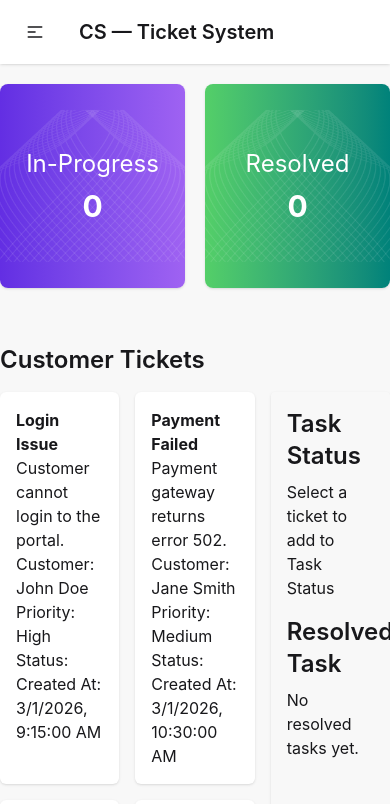
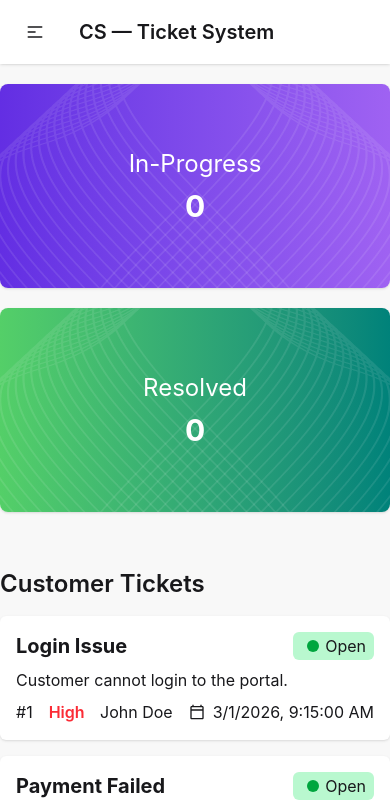
Before and after one commit to soheldev-codes/CustomerTicket, a React (Vite) app: page / in a window 390 px wide. Shown: the top 804 px of the page. Built offline with nearby package versions, Linux system fonts and the light colour scheme.

Commit message:
react icon use and ticket  card design

```diff
--- a/package.json
+++ b/package.json
@@ -14,6 +14,7 @@
     "daisyui": "^5.5.19",
     "react": "^19.2.0",
     "react-dom": "^19.2.0",
+    "react-icons": "^5.6.0",
     "react-toastify": "^11.0.5",
     "tailwindcss": "^4.2.1"
   },
--- a/src/App.jsx
+++ b/src/App.jsx
@@ -18,6 +18,12 @@ function App() {
     const remaining = allTickets.find((ticket) => ticket.id === ticketId);
     const updateStatus = { ...remaining, status: "inprogress" };
     setInProgressTickets([...inProgressTickets, updateStatus]);
+
+    const updatedTickets = allTickets.map((ticket) =>
+      ticket.id === ticketId ? { ...ticket, status: "inprogress" } : ticket,
+    );
+
+    setAllTickets(updatedTickets);
 
     toast.success("Succefully Added PrgressBar!");
 
@@ -44,7 +50,7 @@ function App() {
   };
 
   return (
-    <div className="bg-base-200">
+    <div className="bg-base-200 ">
       <NavMenu />
       <Dashbord
         inProgressTickets={inProgressTickets}
--- a/src/Components/Dashbord/Dashbord.jsx
+++ b/src/Components/Dashbord/Dashbord.jsx
@@ -3,7 +3,7 @@ import DashboarCard from "../DashbordCard/DashboarCard";
 const Dashbord = ({ inProgressTickets, resolvedTickets }) => {
   return (
     <div className="container mx-auto 5-5">
-      <div className="flex justify-center mt-5 gap-5">
+      <div className="flex flex-col md:flex-row justify-center mt-5 gap-5">
         <DashboarCard
           gradientColor="bg-gradient-to-r from-[#632EE3] to-[#9F62F2] "
           title="In-Progress"
--- a/src/Components/MainSection/MainSection.jsx
+++ b/src/Components/MainSection/MainSection.jsx
@@ -12,9 +12,12 @@ const MainSection = ({
   return (
     <div className="container  mx-auto mt-10 gap-5">
       <h2 className="text-2xl font-semibold py-4">Customer Tickets</h2>
-      <div className="grid grid-cols-12 gap-4">
-        <div className="  col-span-8 rounded ">
-          <div className="grid grid-cols-2 gap-4">
+      <div
+        className="grid grid-cols-1
+       md:grid-cols-12 md:space-x-4"
+      >
+        <div className="  col-span-9 rounded ">
+          <div className="grid grid-cols-1 md:grid-cols-2 gap-4">
             {tickets.map((ticket) => (
               <SingleTicket
                 handleCardBtn={handleCardBtn}
@@ -24,7 +27,8 @@ const MainSection = ({
             ))}
           </div>
         </div>
-        <div className="shadow space-y-4 p-4 col-span-4 rounded">
+        {/* Right Side */}
+        <div className="  space-y-4 p-4 col-span-3 rounded">
           <div>
             <h2 className="text-2xl mb-2 font-semibold">Task Status</h2>
             <div>
--- a/src/Components/NavMenu/NavMenu.jsx
+++ b/src/Components/NavMenu/NavMenu.jsx
@@ -1,5 +1,3 @@
-import React from "react";
-
 const NavMenu = () => {
   const NavLinks = (
     <>
--- a/src/Components/SingleTicket/SingleTicket.jsx
+++ b/src/Components/SingleTicket/SingleTicket.jsx
@@ -1,15 +1,53 @@
+import { GoDotFill } from "react-icons/go";
+import { MdOutlineCalendarToday } from "react-icons/md";
 const SingleTicket = ({ ticket, handleCardBtn }) => {
+  const getPriorityClass = (priority) => {
+    if (priority === "High") {
+      return "text-red-500"; // red
+    }
+    if (priority === "Medium") {
+      return "text-yellow-500"; // yellow
+    }
+    if (priority === "Low") {
+      return "text-green-400"; // green
+    }
+    return "taxt-base";
+  };
   return (
     <div
       onClick={() => handleCardBtn(ticket.id)}
-      className=" p-4 bg-white rounded-md shadow cursor-pointer hover:bg-gray-50"
+      className=" p-4 bg-white text-base-500 rounded-md shadow cursor-pointer space-y-2 hover:bg-gray-50"
     >
-      <h3 className="font-bold">{ticket?.title}</h3>
+      <div className="flex justify-between">
+        <h3 className="font-bold text-xl">{ticket?.title}</h3>
+        {ticket.status === "inprogress" ? (
+          <div className="flex items-center px-2 rounded-md bg-yellow-200">
+            <GoDotFill className="text-yellow-600 text-2xl" />
+            In Progress
+          </div>
+        ) : (
+          <div className="flex items-center px-2 rounded-md bg-green-200">
+            <GoDotFill className="text-green-600 text-2xl" />
+            Open
+          </div>
+        )}
+      </div>
       <p>{ticket?.description}</p>
-      <p>Customer: {ticket?.customer}</p>
-      <p>Priority: {ticket?.priority}</p>
-      <p>Status: {ticket?.status}</p>
-      <p>Created At: {new Date(ticket.createdAt).toLocaleString()}</p>
+      <div className="flex justify-between gap-2">
+        <div className="flex gap-4">
+          <p>#{ticket?.id}</p>
+          <p className={` font-semibold ${getPriorityClass(ticket.priority)}`}>
+            {ticket?.priority}
+          </p>
+        </div>
+        <div className="flex gap-4">
+          <p>{ticket?.customer}</p>
+          <p className="flex items-center gap-2">
+            <MdOutlineCalendarToday />
+            {new Date(ticket.createdAt).toLocaleString()}
+          </p>
+        </div>
+      </div>
     </div>
   );
 };
```
Also changed, not shown: 1 other file (tests, documents, lock files or other folders).
